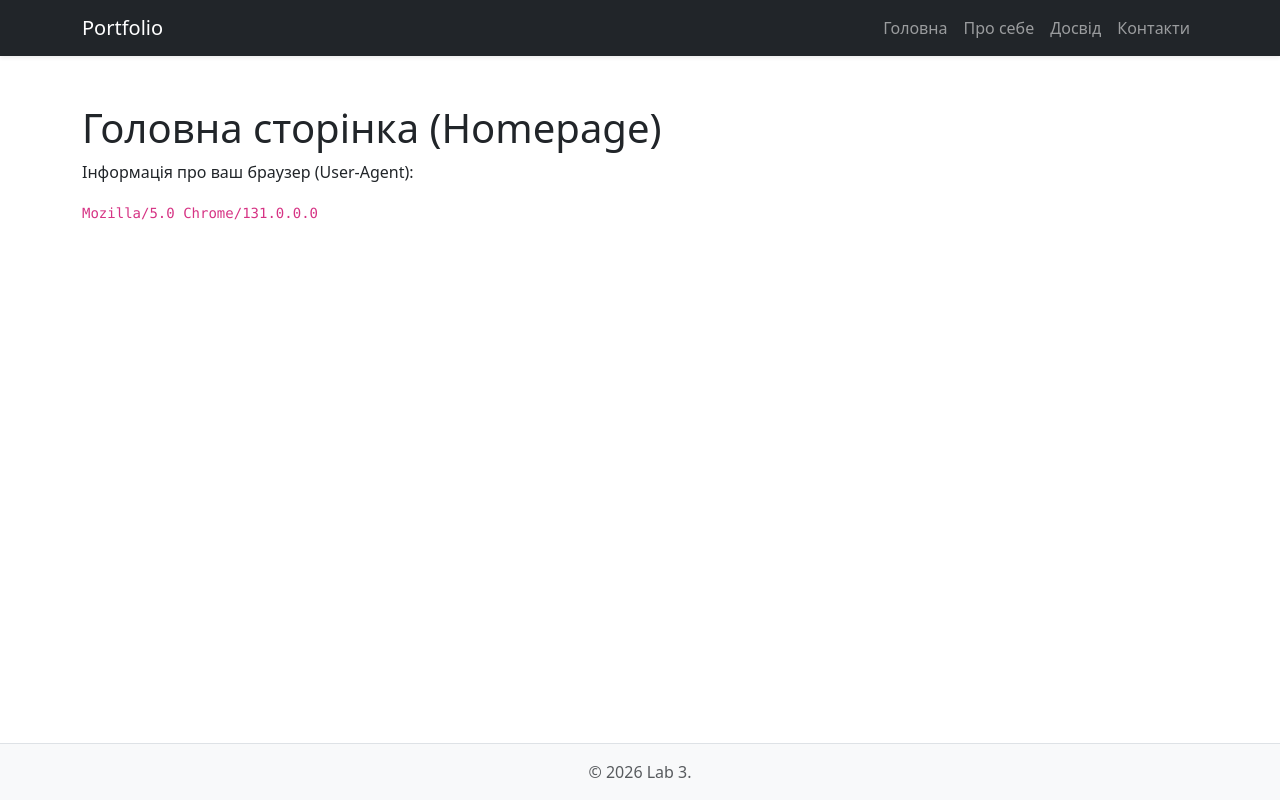
After one commit to denyskashyrets24/flask-app-lab, a Flask app: page /homepage in a window 1280 px wide. The commit adds this page. Run offline with Flask 3, Linux system fonts and the light colour scheme.

Commit message:
Refactor project structure to app module and add homepage view (task 1)

```diff
--- /dev/null
+++ b/app/__init__.py
@@ -0,0 +1,6 @@
+from flask import Flask
+
+app = Flask(__name__)
+app.config.from_pyfile("../config.py")
+
+from . import views
--- a/templates/footer.html
+++ b/app/templates/footer.html
@@ -1,5 +1,5 @@
 <footer class="bg-light text-center text-muted py-3 mt-auto border-top">
   <div class="container">
-    <p class="mb-0">&copy; 2026 Lab 2.</p>
+    <p class="mb-0">&copy; 2026 Lab 3.</p>
   </div>
 </footer>
--- /dev/null
+++ b/app/templates/homepage.html
@@ -0,0 +1,5 @@
+{% extends "base.html" %} {% block content %}
+<h1>Головна сторінка (Homepage)</h1>
+<p>Інформація про ваш браузер (User-Agent):</p>
+<code>{{ agent }}</code>
+{% endblock %}
--- a/templates/nav.html
+++ b/app/templates/nav.html
@@ -11,6 +11,9 @@
     </button>
     <div class="collapse navbar-collapse" id="navbarNav">
       <ul class="navbar-nav ms-auto">
+        <li class="nav-item">
+          <a class="nav-link" href="{{ url_for('home') }}">Головна</a>
+        </li>
         <li class="nav-item">
           <a class="nav-link" href="{{ url_for('resume') }}#about">Про себе</a>
         </li>
--- a/templates/resume.html
+++ b/app/templates/resume.html
@@ -2,7 +2,7 @@
 <div class="row">
   <div class="col-md-4 text-center">
     <img
-      src="{{ url_for('static', filename='images/cat.jpg') }}"
+      src="{{ url_for('static', filename='img/cat.jpg') }}"
       alt="Photo"
       class="img-fluid rounded-circle profile-img mb-3"
     />
--- a/app.py
+++ b/app/views.py
@@ -1,6 +1,5 @@
-from flask import Flask, render_template
-
-app = Flask(__name__)
+from flask import request, render_template
+from . import app
 
 @app.route('/')
 @app.route('/resume')
@@ -11,5 +10,7 @@ def resume():
 def contacts():
     return render_template('contacts.html', title="Contacts")
 
-if __name__ == '__main__':
-    app.run(debug=True)
+@app.route('/homepage')
+def home():
+    agent = request.user_agent
+    return render_template('homepage.html', agent=agent, title="Homepage")
--- /dev/null
+++ b/run.py
@@ -0,0 +1,4 @@
+from app import app
+
+if __name__ == '__main__':
+    app.run()
```
Also changed, not shown: app/static/css/style.css (renamed from static/css/styles.css), app/static/img/cat.jpg (renamed from static/images/cat.jpg), app/static/js/script.js (added), app/templates/base.html (renamed from templates/base.html), app/templates/contacts.html (renamed from templates/contacts.html), config.py (added).
